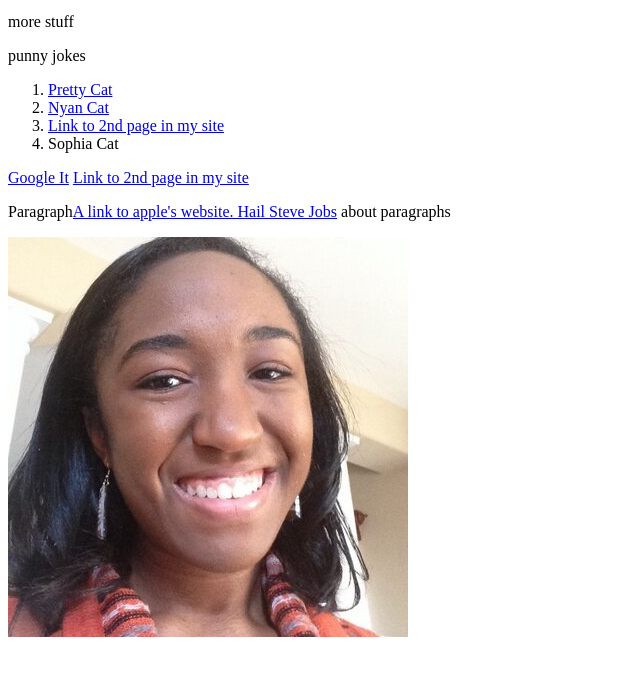
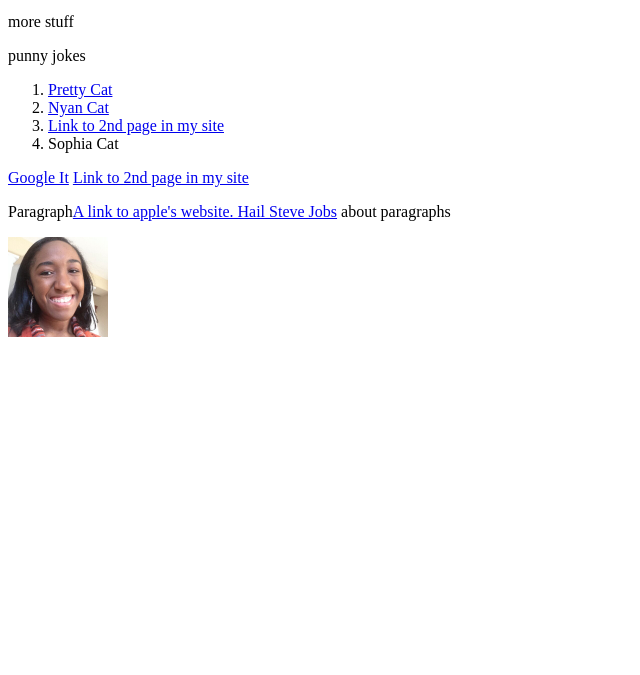
Before and after one commit to J4502-ss17/brianasaunders, a plain HTML site: page index.html in a window 1280 px wide. Shown: the part 101-776 px from the top of the page, without its empty margins (0-640 px from the left). Drawn offline with Linux system fonts and the light colour scheme.

Commit message:
Done! (kinda)

```diff
--- a/index.html
+++ b/index.html
@@ -29,8 +29,9 @@
 
   <p>Paragraph<a href="http://www.apple.com">A link to apple's website. Hail Steve Jobs</a> about paragraphs</p>
 
-  <img src="ProfilePic.jpg" alt="A picture of me" />
-
+  <a href="mailto:bnsz9f@mail.missouri.edu">
+      <img src="ProfilePic.jpg" alt="A picture of me" title="This is me" width="100px" />
+  </a>
 
 </body>
 
```
